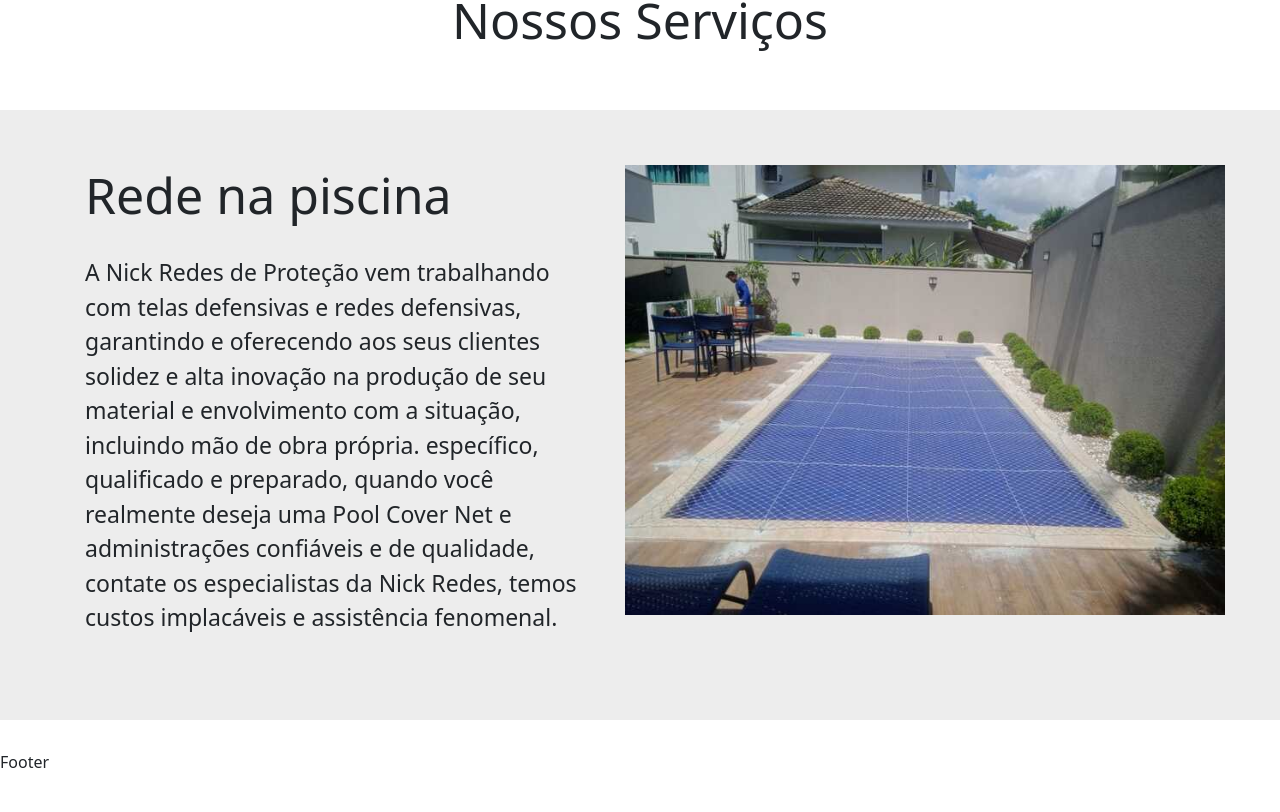
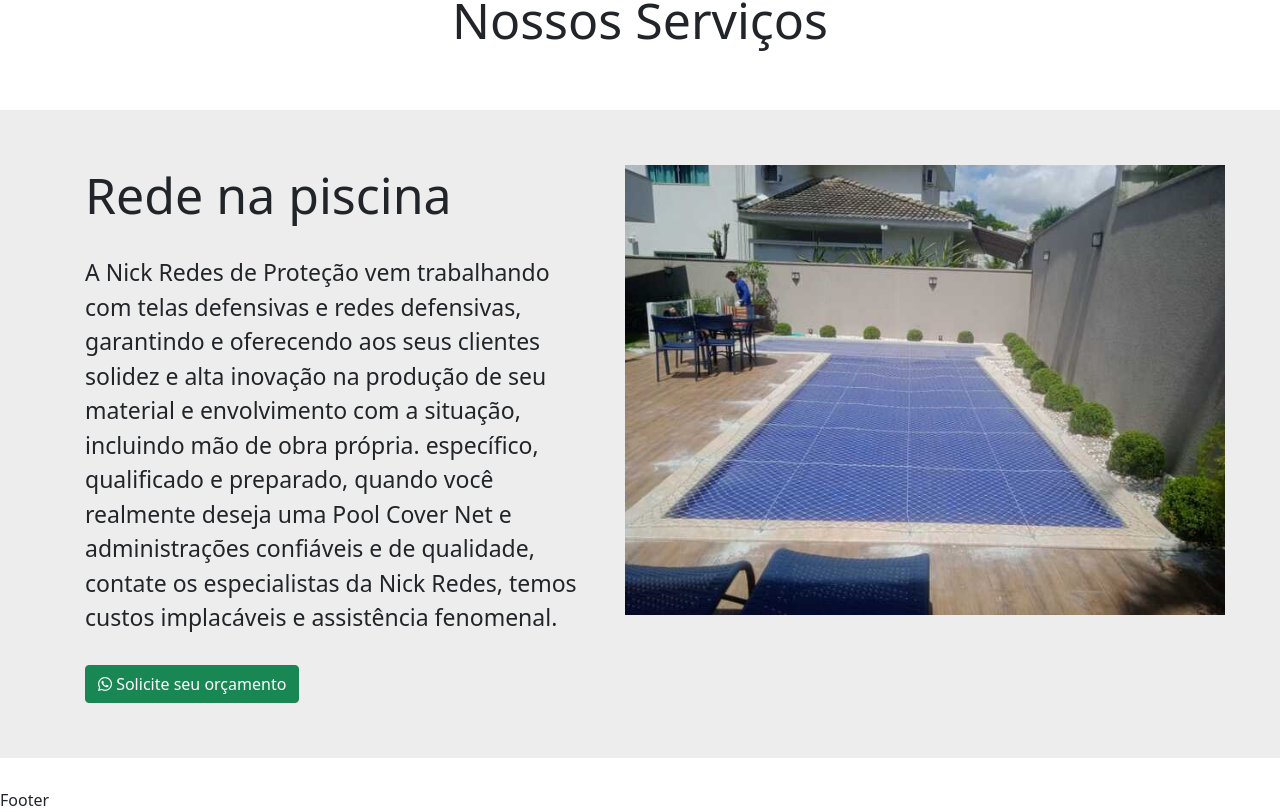
Before and after one commit to HigorAnjos/talismareactapp, a React (Create React App) app: page / in a window 1280 px wide. Shown: the part 796-1608 px from the top of the page. Before the commit the page ends 1570 px from the top, so only its background shows below. Built offline with nearby package versions, Linux system fonts and the light colour scheme.

Commit message:
feat(Services): button

```diff
--- a/src/components/Services.js
+++ b/src/components/Services.js
@@ -1,5 +1,5 @@
 import React from 'react';
-import { Container, Row, Col } from 'react-bootstrap';
+import { Container, Button, Row, Col } from 'react-bootstrap';
 import pcina from '../images/pcina-700.jpg';
 
 function Services() {
@@ -22,6 +22,11 @@ function Services() {
             Cover Net e administrações confiáveis e de qualidade, contate os especialistas da Nick Redes, temos custos
             implacáveis e assistência fenomenal.
           </p>
+          <div>
+            <Button variant="success">
+              <i className="fa-brands fa-whatsapp"></i> Solicite seu orçamento
+            </Button>
+          </div>
         </div>
         <div id="card-img">
           <img src={pcina} alt="pscina com tela" width="600" height="450" />
```
